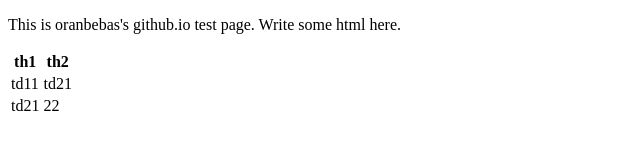
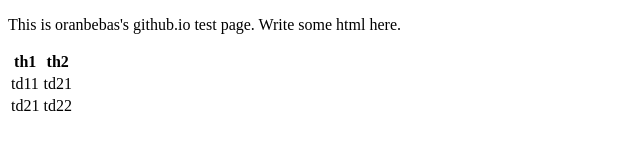
Before and after one commit to oranbebas/oranbebas.github.io, a plain HTML site: page index.html in a window 1280 px wide. Shown: the full height of the page, 0-640 px from the left. Drawn offline with Linux system fonts and the light colour scheme.

Commit message:
fix spell

```diff
--- a/index.html
+++ b/index.html
@@ -17,7 +17,7 @@
     </tr>
     <tr>
       <td>td21</td>
-      <td>22</td>
+      <td>td22</td>
     </tr>
   </table>
 </body>
```
